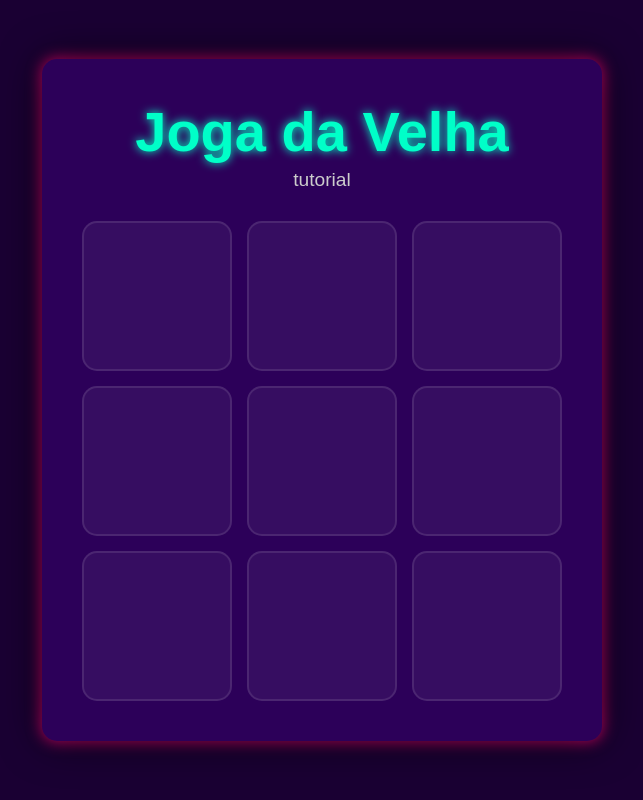
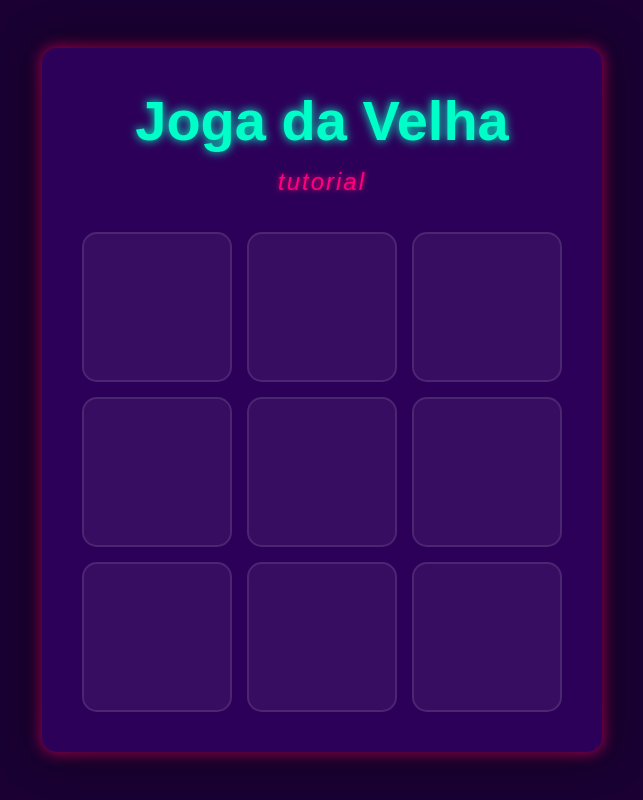
Before and after one commit to erick203/jogo-da-velha, a plain HTML site: page index.html in a window 1280 px wide. Shown: the whole page, without its empty margins (318-961 px from the left). Drawn offline with Linux system fonts and the light colour scheme.

Commit message:
Refactor CSS styles for layout and design
Updated styles for body, header, board, and game end message.

```diff
--- a/styles.css
+++ b/styles.css
@@ -175,3 +175,21 @@ header p {
         font-size: 1.2em;
     }
 }
+
+p {
+    line-height: 1.6;
+    color: #cccccc;
+    margin: 10px 0;
+}
+
+header p {
+    font-size: 1.5em;
+    margin-bottom: 30px;
+
+    color: var(--cor-o);
+    text-shadow: 0 0 5px var(--cor-o);
+
+    font-style: italic;
+
+    letter-spacing: 2px;
+}
```
